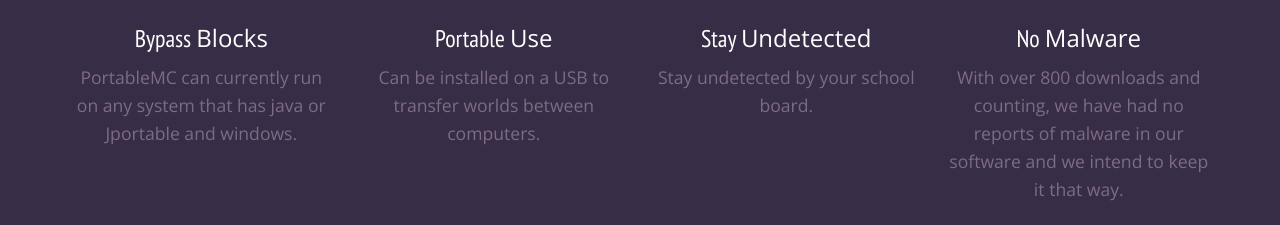
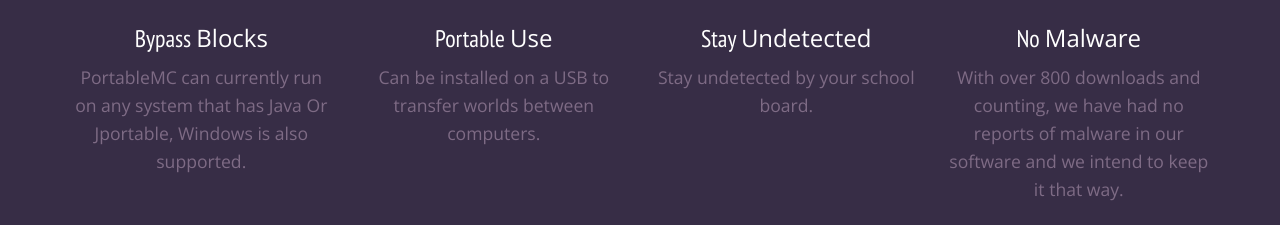
Before and after one commit to portablemc/portablemc.github.io, a plain HTML site: page index.html in a window 1280 px wide. Shown: the part 886-1111 px from the top of the page. Drawn offline with nearby package versions, Linux system fonts and the light colour scheme.

Commit message:
spelling mistake

```diff
--- a/index.html
+++ b/index.html
@@ -55,7 +55,7 @@
     <div class="row">
       <div class="col-md-3 text-center"> <i class="material-icons" style="font-size:48px;color:white">computer</i>
         <h3>Bypass <span class="id-color">Blocks</span></h3>
-        <p>PortableMC can currently run on any system that has java or Jportable and windows.</p>
+        <p>PortableMC can currently run on any system that has Java Or Jportable, Windows is also supported.</p>
       </div>
       <div class="col-md-3 text-center"> <i class="material-icons" style="font-size:48px;color:white">usb</i>
         <h3>Portable <span class="id-color">Use</span></h3>
```
